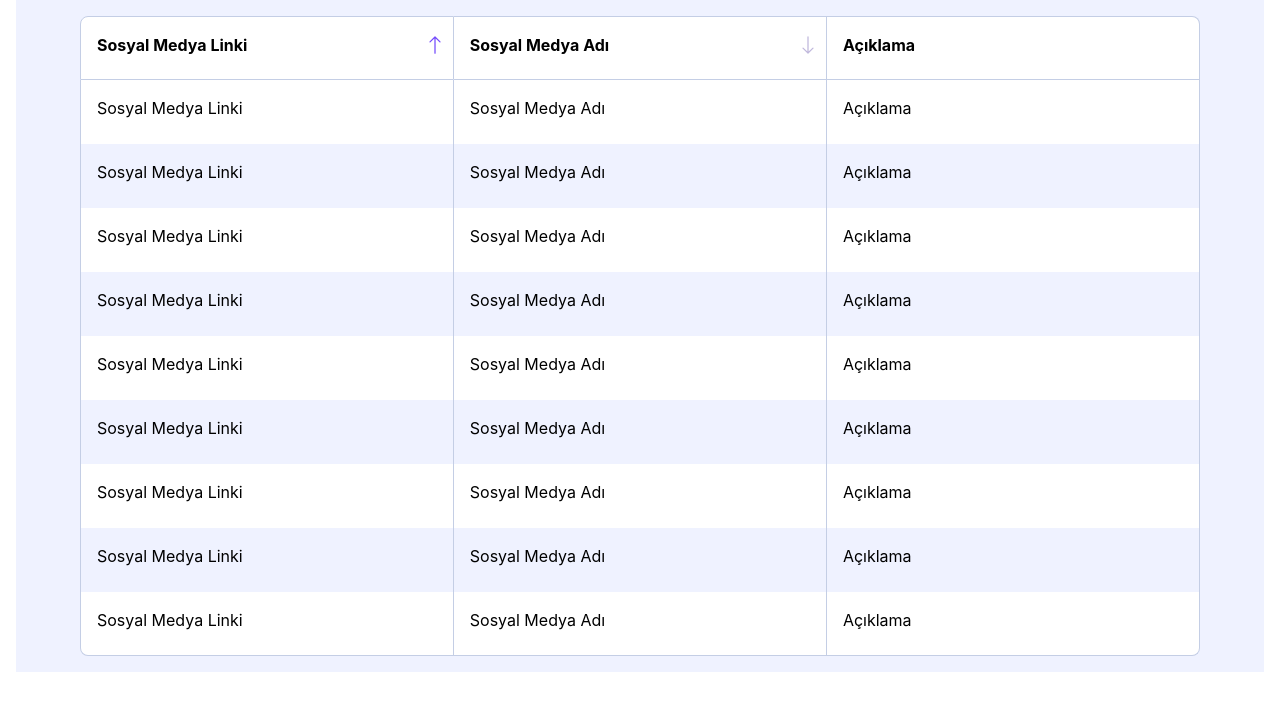
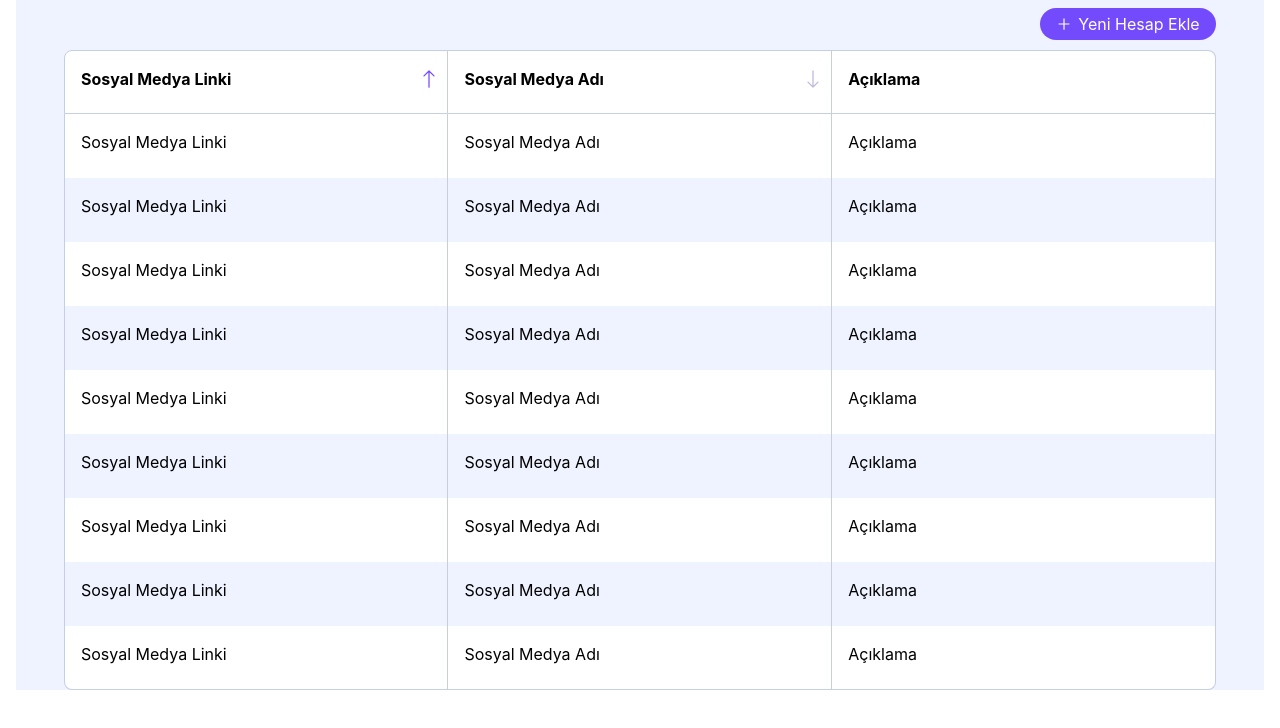
Before and after one commit to Faruk372742/DatagridUI, a React (Create React App) app: page / in a window 1280 px wide. Shown: the top 728 px of the page. Built offline with nearby package versions, Linux system fonts and the light colour scheme.

Commit message:
feat/Button Component.

```diff
--- a/src/pages/MainPage.tsx
+++ b/src/pages/MainPage.tsx
@@ -1,9 +1,15 @@
+import { Button } from "../ui/Button";
 import { Datagrid } from "../ui/Datagrid";
 
 export function MainPage() {
   return (
     <div className="flex flex-col ml-4 mr-4">
-      <div className="bg-bgGray w-full h-full p-4">
+      <div className="bg-bgGray w-full h-full px-12">
+        <div className="mb-2.5 w-44 ml-auto mt-2">
+          <Button bending="low" color="purple" isIconExist={true} size="large">
+            Yeni Hesap Ekle
+          </Button>
+        </div>
         <Datagrid rowAmount={10} />
       </div>
     </div>
--- /dev/null
+++ b/src/ui/Button.tsx
@@ -0,0 +1,42 @@
+import { ComponentPropsWithoutRef } from "react";
+import { AiOutlinePlus } from "react-icons/ai";
+
+type ButtonSize = "large" | "xlarge";
+type ButtonBending = "low" | "high";
+type ButtonColor = "purple" | "Gray";
+interface ButtonProps extends ComponentPropsWithoutRef<"button"> {
+  size: ButtonSize;
+  bending: ButtonBending;
+  color: ButtonColor;
+  isIconExist: boolean;
+}
+export function Button({
+  children,
+  size,
+  bending,
+  color,
+  isIconExist,
+  ...props
+}: ButtonProps) {
+  const buttonColor = color === "Gray" ? "bg-buttonGray" : "bg-lightPurple";
+  const buttonRadius = bending === "low" ? "rounded-2xl" : "rounded-3xl";
+  const buttonHeight = size === "large" ? "h-8" : "h-10";
+
+  const buttonStyle = `w-full flex items-center justify-center ${buttonColor} ${buttonRadius} ${buttonHeight}`;
+  const textStyle = color === "Gray" ? "text-lightPurple" : "text-white";
+
+  return (
+    <button className={buttonStyle} {...props}>
+      {isIconExist && (
+        <div className="mr-1.5">
+          <AiOutlinePlus
+            color={color === "Gray" ? "#744BFC" : "white"}
+            fontWeight="bold"
+            className="w-4.5 h-4.5"
+          />
+        </div>
+      )}
+      <p className={textStyle}>{children}</p>
+    </button>
+  );
+}
--- a/src/ui/Datagrid.tsx
+++ b/src/ui/Datagrid.tsx
@@ -4,7 +4,7 @@ type DatagridProps = { rowAmount?: number };
 export function Datagrid({ rowAmount = 5 }: DatagridProps) {
   const arr = new Array(rowAmount).fill(0);
   return (
-    <div className="px-12">
+    <div className="">
       {arr.map((element, index) => (
         <div className={"flex flex-row"} key={index}>
           <Rectangles
--- a/tailwind.config.js
+++ b/tailwind.config.js
@@ -9,6 +9,7 @@ module.exports = {
         white: "#FFFFFF",
         bgGray: "#EFF2FF",
         lightPurple: "#744BFC",
+        buttonGray: "#F5F7FF",
       },
     },
   },
```
